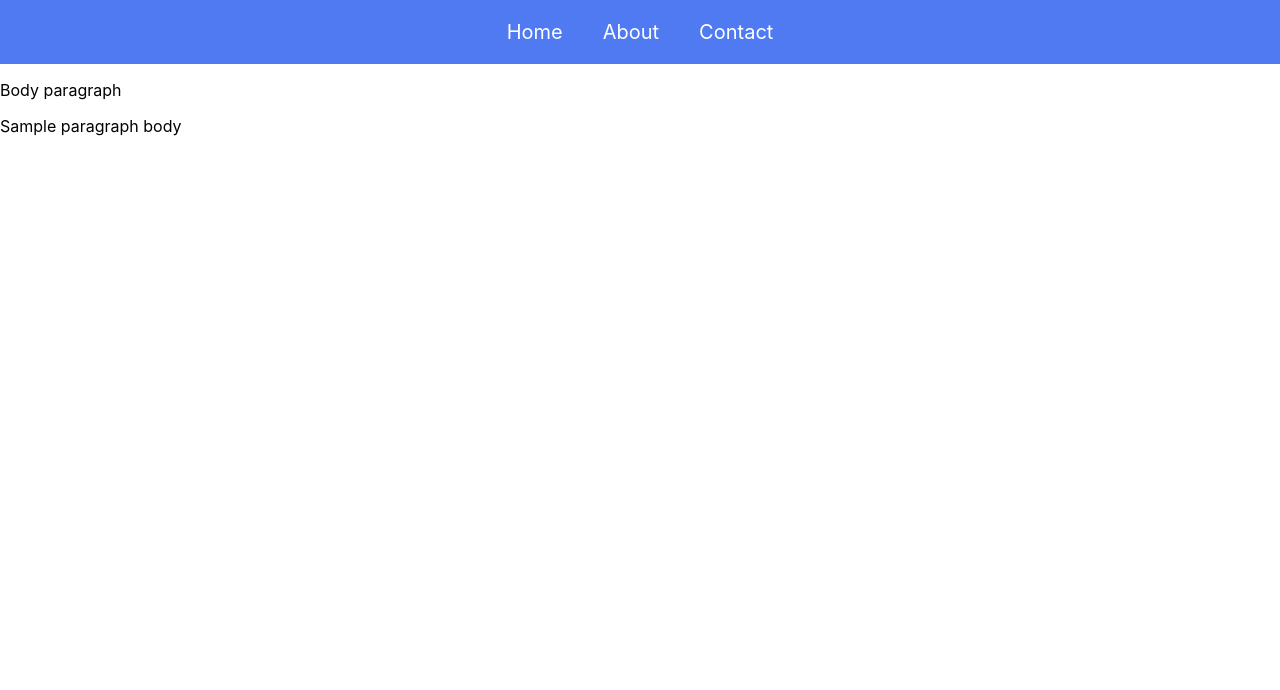
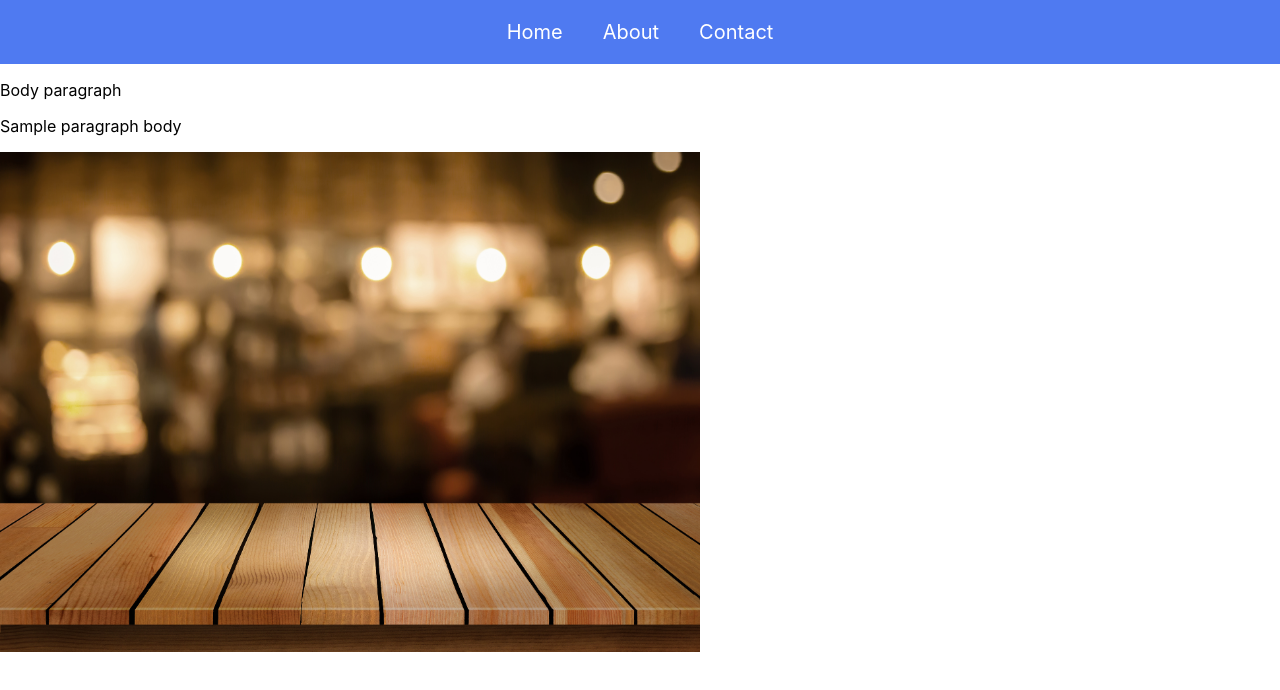
Before and after one commit to hkhual/Shalom_Zomi, a React (Create React App) app: page / in a window 1280 px wide. Shown: the top 690 px of the page. Built offline with nearby package versions, Linux system fonts and the light colour scheme.

Commit message:
added new image to the body page

```diff
--- a/src/components/Body.js
+++ b/src/components/Body.js
@@ -1,4 +1,5 @@
 import React, { Component } from "react";
+import table from '../images/table_background.jpeg';
 
 class Body extends Component {
   render() {
@@ -6,6 +7,7 @@ class Body extends Component {
       <div>
         <p>Body paragraph</p>
         <p>Sample paragraph body</p>
+        <img src={table} alt="table background" width="700px" height="500px" />
       </div>
     );
   }
```
Also changed, not shown: src/images/table_background.jpeg (renamed from src/images/table background.jpeg).
